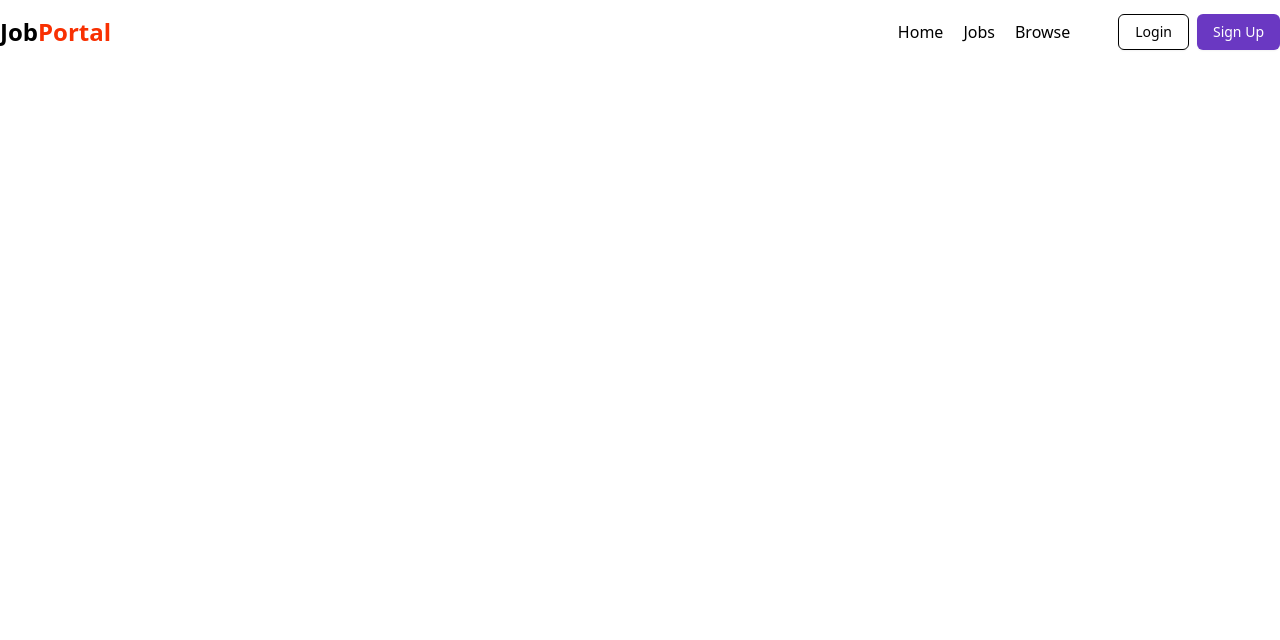
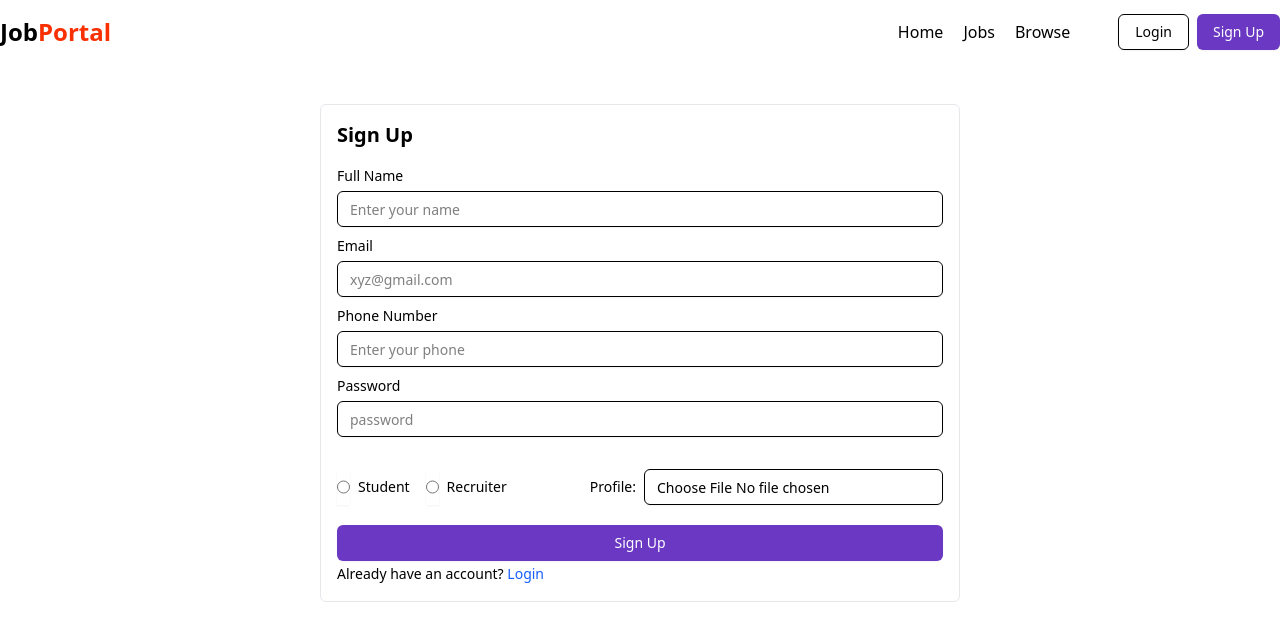
Before and after one commit to Abhi-Ptdr/Job-Portal, a React (Vite) app in the folder frontend/: page /signup in a window 1280 px wide. Shown: the top 640 px of the page. Built offline with nearby package versions, Linux system fonts and the light colour scheme.

Commit message:
Login Signup Routes and Signup Page Created

```diff
--- a/frontend/package.json
+++ b/frontend/package.json
@@ -11,7 +11,9 @@
   },
   "dependencies": {
     "@radix-ui/react-avatar": "^1.1.4",
+    "@radix-ui/react-label": "^2.1.3",
     "@radix-ui/react-popover": "^1.1.7",
+    "@radix-ui/react-radio-group": "^1.2.4",
     "@radix-ui/react-slot": "^1.2.0",
     "@reduxjs/toolkit": "^2.6.1",
     "@tailwindcss/vite": "^4.1.3",
--- a/frontend/src/App.jsx
+++ b/frontend/src/App.jsx
@@ -1,11 +1,29 @@
-import './App.css'
-import Navbar from './components/shared/Navbar'
+import { createBrowserRouter, RouterProvider } from 'react-router-dom'
+import Login from './components/auth/Login'
+import Signup from './components/auth/Signup'
+import Home from './components/Home'
+
+const appRouter = createBrowserRouter([
+  {
+    path:'/',
+    element:<Home/>,
+  },
+  {
+    path:'/login',
+    element:<Login/>,
+  },
+  {
+    path:'/signup',
+    element:<Signup/>,
+  }
+
+])
 
 function App() {
 
   return (
     <>
-      <Navbar />
+      <RouterProvider router =  {appRouter} />
     </>
   )
 }
--- /dev/null
+++ b/frontend/src/components/Home.jsx
@@ -0,0 +1,12 @@
+import React from 'react'
+import Navbar from './shared/Navbar'
+
+function Home() {
+  return (
+    <div>
+      <Navbar/>
+    </div>
+  )
+}
+
+export default Home
--- /dev/null
+++ b/frontend/src/components/auth/Login.jsx
@@ -0,0 +1,11 @@
+import React from 'react'
+
+function Login() {
+  return (
+    <div>
+      <p>Login</p>
+    </div>
+  )
+}
+
+export default Login
--- /dev/null
+++ b/frontend/src/components/auth/Signup.jsx
@@ -0,0 +1,56 @@
+import React from 'react'
+import Navbar from '../shared/Navbar'
+import { Label } from '../ui/label'
+import { Input } from '../ui/input'
+import { RadioGroup } from "@/components/ui/radio-group"
+import { Button } from '../ui/button'
+import { Link } from 'react-router-dom'
+
+function Signup() {
+    return (
+        <div>
+            <Navbar />
+            <div className='flex item-center justify-center max-w-7xl mx-auto'>
+                <form action="" className='w-1/2 border border-gray-200 rounded-md p-4 my-10'>
+                    <h1 className="font-bold text-xl mb-5">Sign Up</h1>
+                    <div className="my-3">
+                        <Label>Full Name</Label>
+                        <Input type="text" placeholder="Enter your name" className="my-2" />
+                    </div>
+                    <div className="my-3">
+                        <Label>Email</Label>
+                        <Input type="email" placeholder="xyz@gmail.com" className="my-2" />
+                    </div>
+                    <div className="my-3">
+                        <Label>Phone Number</Label>
+                        <Input type="" placeholder="Enter your phone" className="my-2" />
+                    </div>
+                    <div className="my-3">
+                        <Label>Password</Label>
+                        <Input type="Password" placeholder="password" className="my-2" />
+                    </div>
+                    <div className="flex item-center justify-between">
+                        <RadioGroup className="flex items-center gap-4 my-5">
+                            <div className="flex items-center space-x-2">
+                                <Input type="radio" value="student" name="role" className='cursor-pointer'/>
+                                <Label htmlFor="r1">Student</Label>
+                            </div>
+                            <div className="flex items-center space-x-2">
+                                <Input type="radio" value="recruiter" name="role" className='cursor-pointer'/>
+                                <Label htmlFor="r2">Recruiter</Label>
+                            </div>
+                        </RadioGroup>
+                        <div className="flex items-center gap-2">
+                            <Label>Profile:</Label>
+                            <Input accept="image/*" type="file" className="cursor-pointer" />
+                        </div>
+                    </div>
+                    <Button type="submit" className="w-full bg-[#6A38C2] hover:bg-[#5B30A6] text-white">Sign Up</Button>
+                    <span className='text-sm mt-5'>Already have an account? <Link to="/login" className='text-blue-600 mt-5'>Login</Link></span>
+                </form>
+            </div>
+        </div>
+    )
+}
+
+export default Signup
--- a/frontend/src/components/shared/Navbar.jsx
+++ b/frontend/src/components/shared/Navbar.jsx
@@ -3,6 +3,7 @@
 import { Popover, PopoverContent, PopoverTrigger } from "@/components/ui/popover";
 import { Button } from "../ui/button.jsx";
 import { LogOut, User2 } from "lucide-react";
+import { Link } from "react-router-dom";
 
 function Navbar() {
 
@@ -27,8 +28,8 @@
             {
               !user ? (
                 <div className="flex item-center gap-2">
-                  <Button variant="outline" className="">Login</Button>
-                  <Button className="text-white bg-[#6A38C2] hover:bg-[#5B30A6]">Sign Up</Button>
+                  <Link to="/login"><Button variant="outline" className="">Login</Button></Link>
+                  <Link to="/signup"><Button className="text-white bg-[#6A38C2] hover:bg-[#5B30A6]">Sign Up</Button></Link>
                 </div>
               ) : (
                 <Popover>
--- /dev/null
+++ b/frontend/src/components/ui/input.jsx
@@ -0,0 +1,24 @@
+import * as React from "react"
+
+import { cn } from "@/lib/utils"
+
+function Input({
+  className,
+  type,
+  ...props
+}) {
+  return (
+    <input
+      type={type}
+      data-slot="input"
+      className={cn(
+        "file:text-foreground placeholder:text-muted-foreground selection:bg-primary selection:text-primary-foreground dark:bg-input/30 border-input flex h-9 w-full min-w-0 rounded-md border bg-transparent px-3 py-1 text-base shadow-xs transition-[color,box-shadow] outline-none file:inline-flex file:h-7 file:border-0 file:bg-transparent file:text-sm file:font-medium disabled:pointer-events-none disabled:cursor-not-allowed disabled:opacity-50 md:text-sm",
+        "focus-visible:border-ring focus-visible:ring-ring/50 focus-visible:ring-[3px]",
+        "aria-invalid:ring-destructive/20 dark:aria-invalid:ring-destructive/40 aria-invalid:border-destructive",
+        className
+      )}
+      {...props} />
+  );
+}
+
+export { Input }
--- /dev/null
+++ b/frontend/src/components/ui/label.jsx
@@ -0,0 +1,21 @@
+import * as React from "react"
+import * as LabelPrimitive from "@radix-ui/react-label"
+
+import { cn } from "@/lib/utils"
+
+function Label({
+  className,
+  ...props
+}) {
+  return (
+    <LabelPrimitive.Root
+      data-slot="label"
+      className={cn(
+        "flex items-center gap-2 text-sm leading-none font-medium select-none group-data-[disabled=true]:pointer-events-none group-data-[disabled=true]:opacity-50 peer-disabled:cursor-not-allowed peer-disabled:opacity-50",
+        className
+      )}
+      {...props} />
+  );
+}
+
+export { Label }
--- /dev/null
+++ b/frontend/src/components/ui/radio-group.jsx
@@ -0,0 +1,41 @@
+import * as React from "react"
+import * as RadioGroupPrimitive from "@radix-ui/react-radio-group"
+import { CircleIcon } from "lucide-react"
+
+import { cn } from "@/lib/utils"
+
+function RadioGroup({
+  className,
+  ...props
+}) {
+  return (
+    <RadioGroupPrimitive.Root
+      data-slot="radio-group"
+      className={cn("grid gap-3", className)}
+      {...props} />
+  );
+}
+
+function RadioGroupItem({
+  className,
+  ...props
+}) {
+  return (
+    <RadioGroupPrimitive.Item
+      data-slot="radio-group-item"
+      className={cn(
+        "border-input text-primary focus-visible:border-ring focus-visible:ring-ring/50 aria-invalid:ring-destructive/20 dark:aria-invalid:ring-destructive/40 aria-invalid:border-destructive dark:bg-input/30 aspect-square size-4 shrink-0 rounded-full border shadow-xs transition-[color,box-shadow] outline-none focus-visible:ring-[3px] disabled:cursor-not-allowed disabled:opacity-50",
+        className
+      )}
+      {...props}>
+      <RadioGroupPrimitive.Indicator
+        data-slot="radio-group-indicator"
+        className="relative flex items-center justify-center">
+        <CircleIcon
+          className="fill-primary absolute top-1/2 left-1/2 size-2 -translate-x-1/2 -translate-y-1/2" />
+      </RadioGroupPrimitive.Indicator>
+    </RadioGroupPrimitive.Item>
+  );
+}
+
+export { RadioGroup, RadioGroupItem }
```
Also changed, not shown: 1 other file (tests, documents, lock files or other folders).
